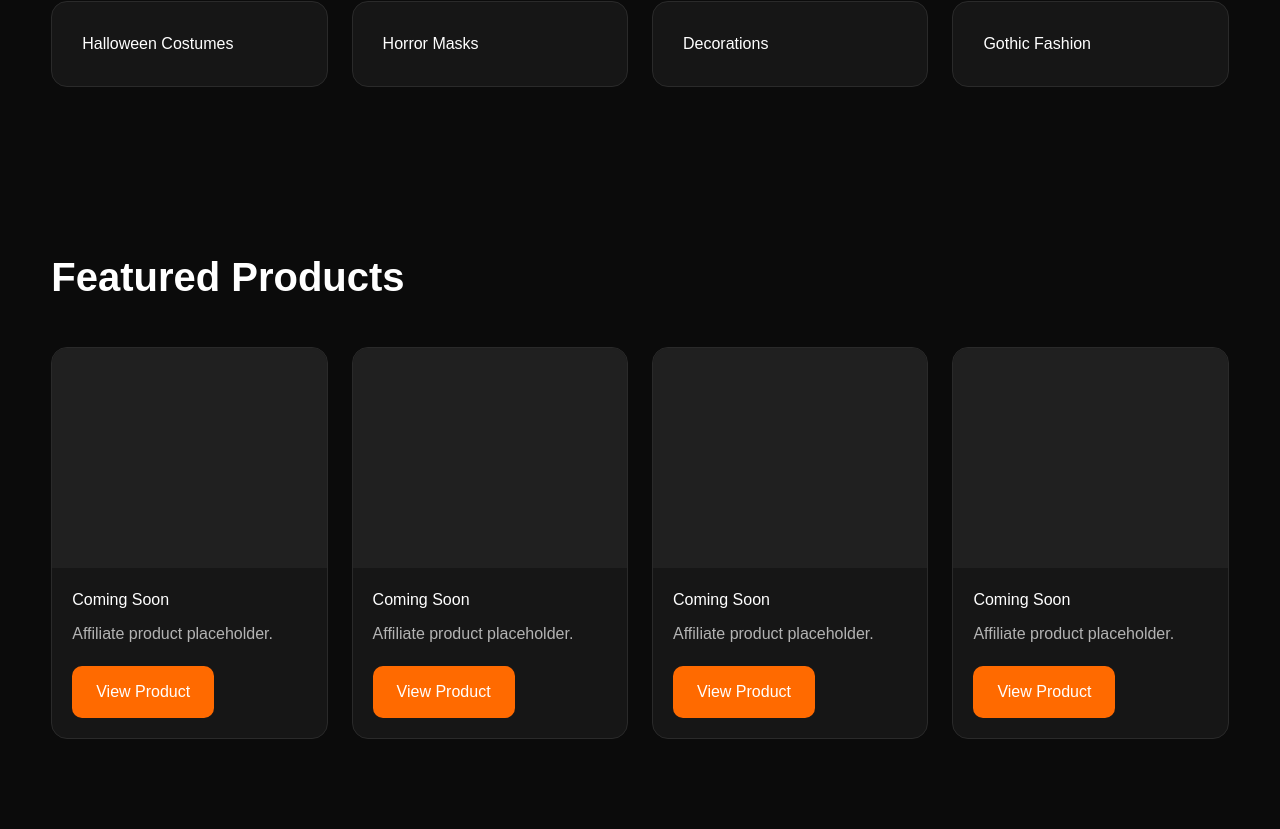
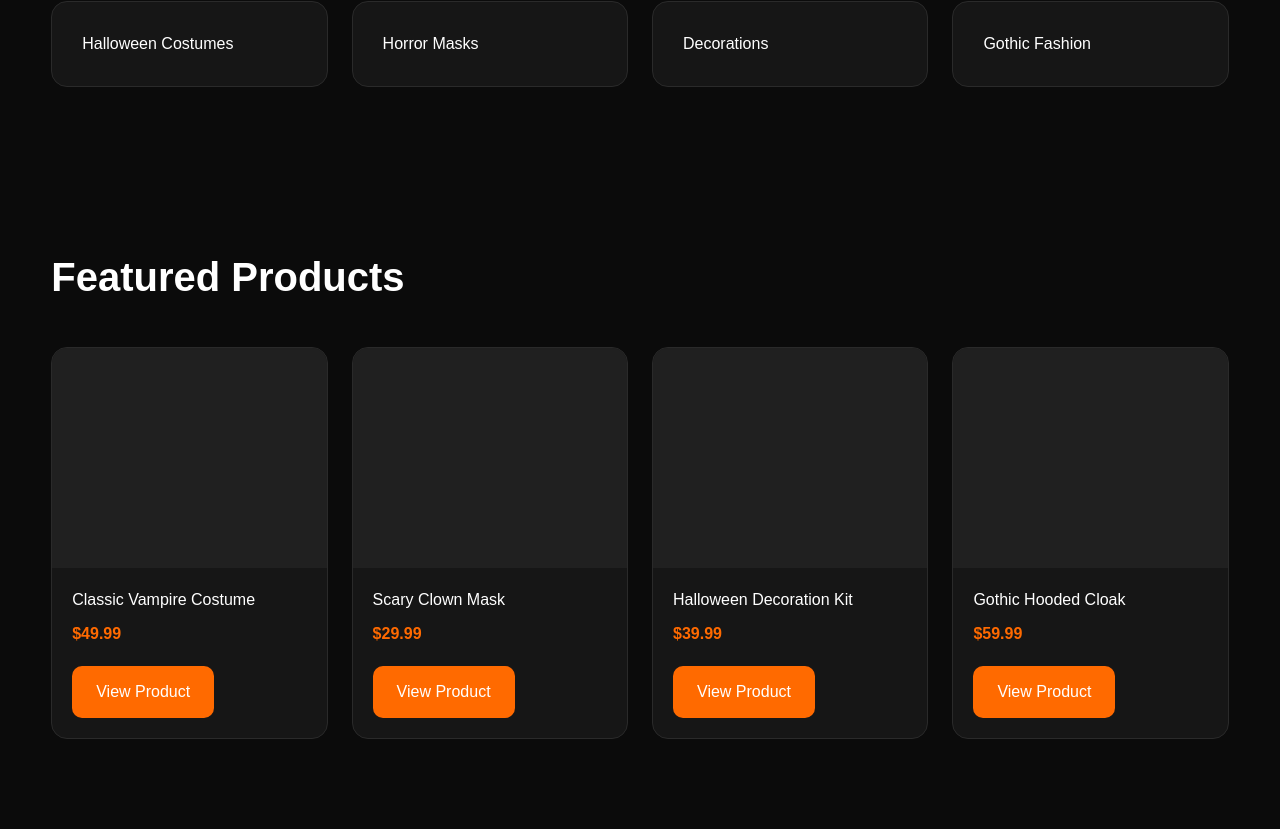
Before and after one commit to RaniaAkramm/lividshop, a Next.js app: page / in a window 1280 px wide. Shown: the part 911-1740 px from the top of the page. Built offline with nearby package versions, Linux system fonts and the light colour scheme.

Commit message:
Update page.tsx

```diff
--- a/app/page.tsx
+++ b/app/page.tsx
@@ -1,87 +1,29 @@
 import Header from "@/components/Header";
 import Hero from "@/components/Hero";
 import CategoryGrid from "@/components/CategoryGrid";
+import FeaturedProducts from "@/components/FeaturedProducts";
 import Footer from "@/components/Footer";
 
 export default function HomePage() {
   return (
     <main>
-
       <Header />
 
       <Hero />
 
       <CategoryGrid />
 
-      <section className="section">
-
-        <div className="container">
-
-          <h2 className="title">
-            Featured Products
-          </h2>
-
-          <div
-            className="grid grid-4"
-            style={{ marginTop: "40px" }}
-          >
-
-            {[1, 2, 3, 4].map((item) => (
-              <div className="card" key={item}>
-
-                <div
-                  style={{
-                    height: "220px",
-                    background: "#202020",
-                  }}
-                />
-
-                <div style={{ padding: "20px" }}>
-
-                  <h3>Coming Soon</h3>
-
-                  <p
-                    className="subtitle"
-                    style={{
-                      marginTop: "10px",
-                    }}
-                  >
-                    Affiliate product placeholder.
-                  </p>
-
-                  <button
-                    className="btn-primary"
-                    style={{
-                      marginTop: "20px",
-                    }}
-                  >
-                    View Product
-                  </button>
-
-                </div>
-
-              </div>
-            ))}
-
-          </div>
-
-        </div>
-
-      </section>
+      <FeaturedProducts />
 
       <section className="section">
-
         <div className="container">
-
           <div className="card">
-
             <div
               style={{
                 padding: "60px",
                 textAlign: "center",
               }}
             >
-
               <h2 className="title">
                 Join Our Newsletter
               </h2>
@@ -97,15 +39,11 @@ export default function HomePage() {
               </p>
 
             </div>
-
           </div>
-
         </div>
-
       </section>
 
       <Footer />
-
     </main>
   );
 }
```
